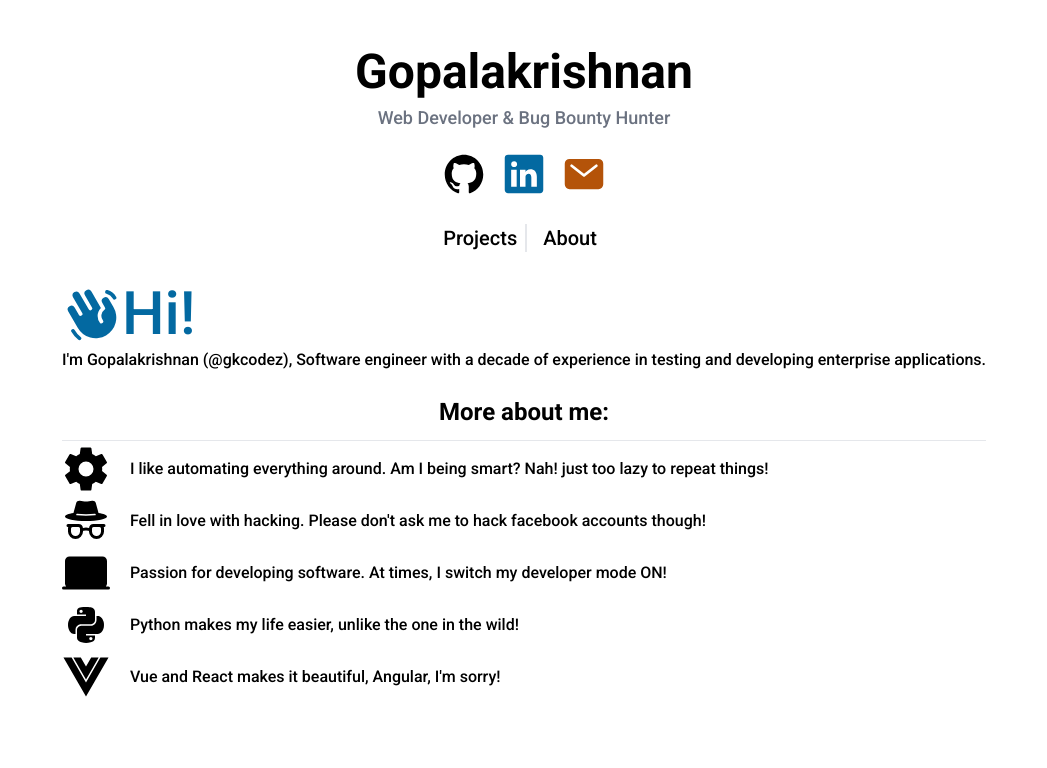
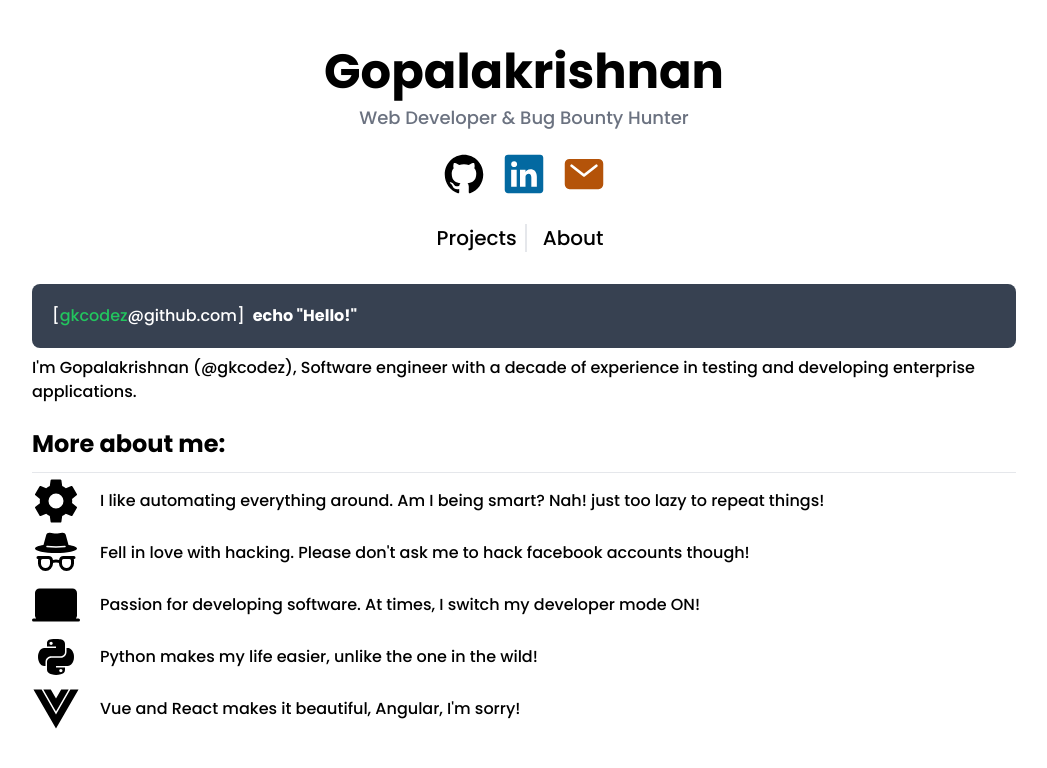
Before and after one commit to gkcodez/gkcodez.github.io, a Next.js app: page /about in a window 1280 px wide. Shown: the top 768 px of the page, without its empty margins (116-1163 px from the left). Built offline with nearby package versions, Linux system fonts and the light colour scheme.

Commit message:
Design changes

```diff
--- a/app/(pages)/about/page.tsx
+++ b/app/(pages)/about/page.tsx
@@ -4,10 +4,13 @@ import { IoLogoPython } from "react-icons/io";
 import { PiHandWavingFill } from "react-icons/pi";
 
 export default function About() {
-    return <div id="about-section" className="max-h-screen flex-col items-center gap-3 text-center">
+    return <div id="about-section" className="max-h-screen flex-col items-center gap-3">
         <div className="py-3">
-        <h3 className="flex text-6xl text-sky-700"><PiHandWavingFill />Hi!</h3>
-        <p className="mt-1">I&apos;m Gopalakrishnan (@gkcodez), Software engineer with a decade of experience in testing and developing enterprise applications.</p>
+        <h3 className="flex items-center justify-start text-white p-5 bg-gray-700 w-full rounded-lg">
+            <p className="mr-2">[<span className="text-green-500">gkcodez</span>@github.com]</p>
+            <p className="w-full font-semibold">echo "Hello!"</p>
+        </h3>
+        <p className="mt-2">I&apos;m Gopalakrishnan (@gkcodez), Software engineer with a decade of experience in testing and developing enterprise applications.</p>
         </div>
 
         <h3 className=" text-2xl py-3 font-bold">More about me:</h3>
--- a/app/layout.tsx
+++ b/app/layout.tsx
@@ -7,8 +7,8 @@ import ThemeSwitcher from './components/ThemeSwitcher'
 import { IoLogoGithub, IoLogoLinkedin, IoMail } from 'react-icons/io5'
 import Link from 'next/link'
 
+const poppins = Poppins({ subsets: ['latin'], weight: ['100', '300', '500', '700', '900'], variable: '--font-poppins' })
 const roboto = Roboto({ subsets: ['latin'], weight: ['100', '300', '500', '700', '900'], variable: '--font-roboto' })
-const poppins = Poppins({ subsets: ['latin'], weight: ['100', '300', '500', '700', '900'], variable: '--font-poppins' })
 
 export const metadata: Metadata = {
   title: 'Gopalakrishnan (gkcodez)',
@@ -22,13 +22,13 @@ export default function RootLayout({
 }) {
   return (
     <html lang="en" suppressHydrationWarning>
-      <body className={roboto.className}>
+      <body className={`${poppins.variable } py-10 flex items-center justify-center`}>
         <Providers>
           <div className="absolute top-5 right-5">
             <ThemeSwitcher />
           </div>
-          <div className="flex min-h-screen flex-col items-center justify-start py-10">
-            <h1 className="text-3xl md:text-5xl font-bold p-2">Gopalakrishnan</h1>
+          <div className="flex min-h-screen flex-col items-center justify-start font-poppins max-w-5xl">
+            <h1 className="font-bold text-3xl md:text-5xl p-2">Gopalakrishnan</h1>
             <h3 className="text-lg text-gray-500">Web Developer & Bug Bounty Hunter</h3>
             <div className="social flex justify-center align-middle mt-3">
               <a href="https://www.github.com/gkcodez" target="_blank"><IoLogoGithub className="text-6xl p-2" /></a>
--- a/tailwind.config.ts
+++ b/tailwind.config.ts
@@ -14,8 +14,8 @@ const config: Config = {
           'conic-gradient(from 180deg at 50% 50%, var(--tw-gradient-stops))',
       },
       fontFamily: {
+        poppins: ['var(--font-poppins)'],
         roboto: ['var(--font-roboto)'],
-        poppins: ['var(--font-poppins)'],
       }
     },
   },
```
